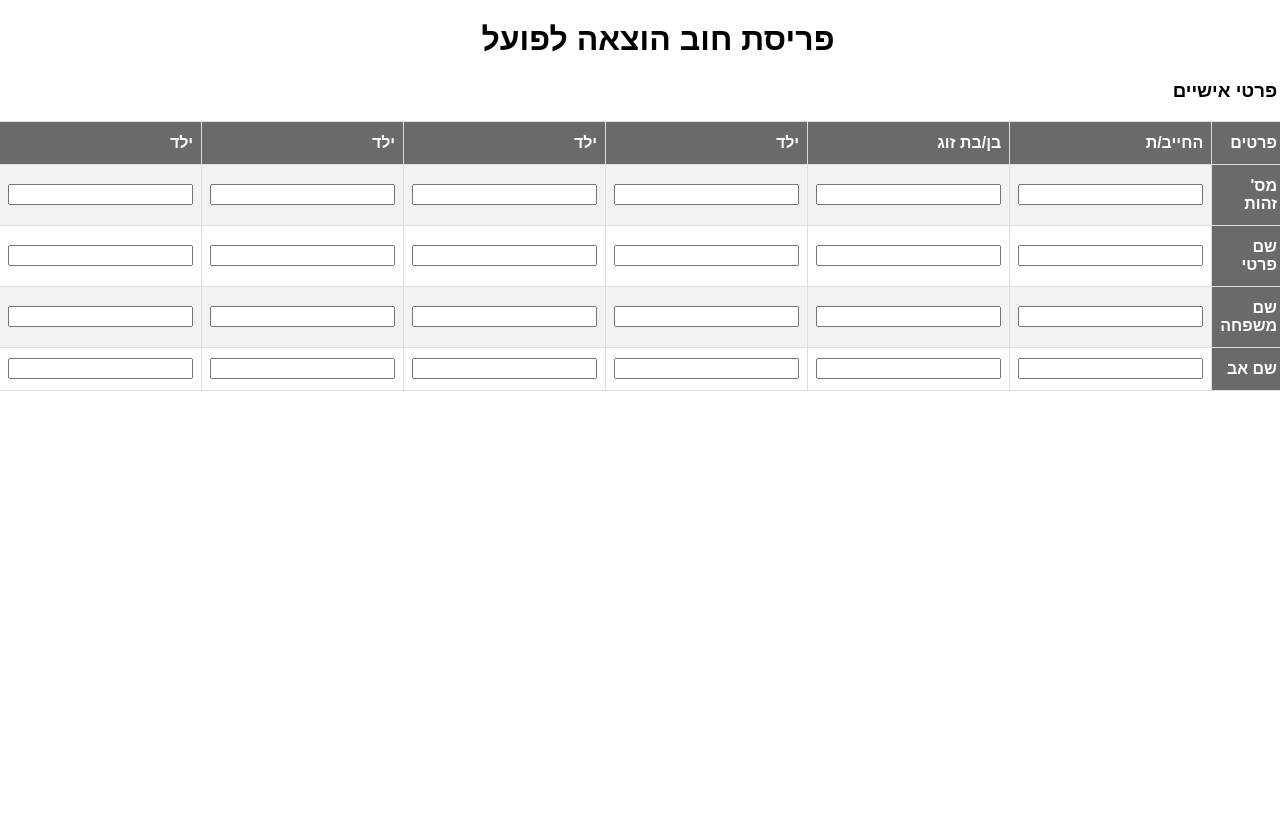
After one commit to bogind/justlaw_flask, a Flask app: page /prisat_hov/ in a window 1280 px wide. The commit adds this page. Run offline with Flask 2, Linux system fonts and the light colour scheme.

Commit message:
added page for prisat_hov and income_assurance

```diff
--- a/server.py
+++ b/server.py
@@ -5,9 +5,18 @@ app = Flask(__name__)
 
 
 @app.route('/')
-def hello_world():
+def index():
     return render_template('index.html')
 
 
+@app.route('/income_assurance/')
+def income_assurance():
+    return render_template('income_assurance.html')
+
+
+@app.route('/prisat_hov/')
+def prisat_hov():
+    return render_template('prisat_hov.html')
+
 if __name__ == '__main__':
     app.run( debug = True)
--- /dev/null
+++ b/static/css/prisa.css
@@ -0,0 +1,46 @@
+html, body{
+    width: 100%;
+    height: 100%;
+    direction: rtl;
+    font-family: Arial, Helvetica, sans-serif;
+}
+form{
+    position: absolute;
+    right: 10px;
+    margin-right: 10px;
+    direction: rtl;
+}
+#header-title{
+    top: 5%;
+    margin: auto;
+    width: 50%;
+    text-align: center;
+}
+table {
+    font-family: Arial, Helvetica, sans-serif;
+    border-collapse: collapse;
+    width: 100%;
+    direction: rtl;
+    text-align: right;
+  }
+
+table td, table th {
+border: 1px solid #ddd;
+padding: 8px;
+direction: rtl;
+text-align: right;
+}
+
+table tr:nth-child(even){background-color: #f2f2f2;}
+
+table tr:hover {background-color: #ddd;}
+
+table th {
+padding-top: 12px;
+padding-bottom: 12px;
+text-align: left;
+background-color: #696b6a;
+color: white;
+direction: rtl;
+text-align: right;
+}
--- /dev/null
+++ b/templates/prisat_hov.html
@@ -0,0 +1,64 @@
+<!DOCTYPE html>
+<html lang="en">
+<head>
+    <meta charset="UTF-8">
+    <meta http-equiv="X-UA-Compatible" content="IE=edge">
+    <meta name="viewport" content="width=device-width, initial-scale=1.0">
+    <title>Document</title>
+    <link rel="stylesheet" href="{{ url_for('static', filename='css/prisa.css') }}">
+</head>
+<body>
+    <center><h1>פריסת חוב הוצאה לפועל</h1></center>
+    <h3>1. פרטי אישיים</h3>
+    <form id="step_1" action="">
+        <table>
+            <tr>
+                <th>פרטים</th>
+                <th>החייב/ת</th>
+                <th>בן/בת זוג</th>
+                <th>ילד</th>
+                <th>ילד</th>
+                <th>ילד</th>
+                <th>ילד</th>
+            </tr>
+            <tr>
+                <th>מס' זהות</th>
+                <td><input type="text" id="gov_id1" name="gov_id1" value=""><br></td>
+                <td><input type="text" id="gov_id2" name="gov_id2" value=""><br></td>
+                <td><input type="text" id="gov_id3" name="gov_id3" value=""><br></td>
+                <td><input type="text" id="gov_id4" name="gov_id4" value=""><br></td>
+                <td><input type="text" id="gov_id5" name="gov_id5" value=""><br></td>
+                <td><input type="text" id="gov_id6" name="gov_id6" value=""><br></td>
+            </tr>
+            <tr>
+                <th>שם פרטי</th>
+                <td><input type="text" id="fname1" name="fname1" value=""><br></td>
+                <td><input type="text" id="fname2" name="fname2" value=""><br></td>
+                <td><input type="text" id="fname3" name="fname3" value=""><br></td>
+                <td><input type="text" id="fname4" name="fname4" value=""><br></td>
+                <td><input type="text" id="fname5" name="fname5" value=""><br></td>
+                <td><input type="text" id="fname6" name="fname6" value=""><br></td>
+            </tr>
+            <tr>
+                <th>שם משפחה</th>
+                <td><input type="text" id="lname1" name="lname1" value=""><br></td>
+                <td><input type="text" id="lname2" name="lname2" value=""><br></td>
+                <td><input type="text" id="lname3" name="lname3" value=""><br></td>
+                <td><input type="text" id="lname4" name="lname4" value=""><br></td>
+                <td><input type="text" id="lname5" name="lname5" value=""><br></td>
+                <td><input type="text" id="lname6" name="lname6" value=""><br></td>
+            </tr>
+            <tr>
+                <th>שם אב</th>
+                <td><input type="text" id="faname1" name="faname1" value=""><br></td>
+                <td><input type="text" id="faname2" name="faname2" value=""><br></td>
+                <td><input type="text" id="faname3" name="faname3" value=""><br></td>
+                <td><input type="text" id="faname4" name="faname4" value=""><br></td>
+                <td><input type="text" id="faname5" name="faname5" value=""><br></td>
+                <td><input type="text" id="faname6" name="faname6" value=""><br></td>
+            </tr>
+        </table>
+
+    </form>
+</body>
+</html>
```
Also changed, not shown: static/css/styles.css (+27 -0 lines), templates/income_assurance.html (added, +13 -0 lines), templates/index.html (+15 -26 lines).
